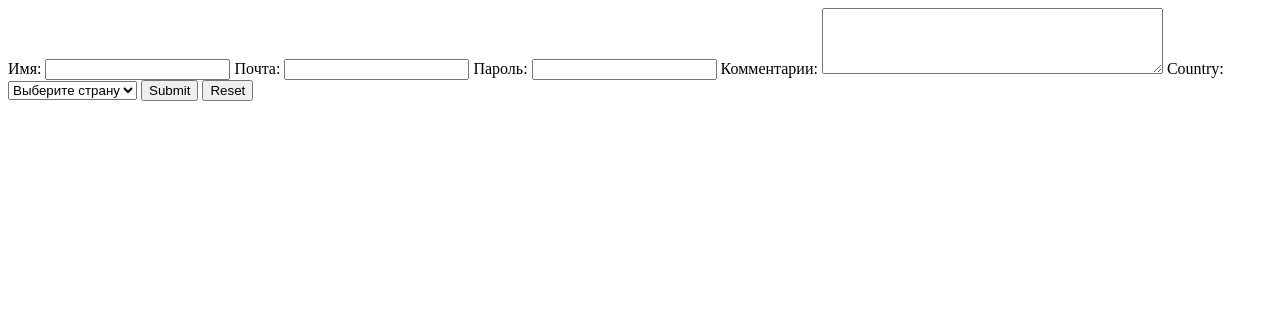
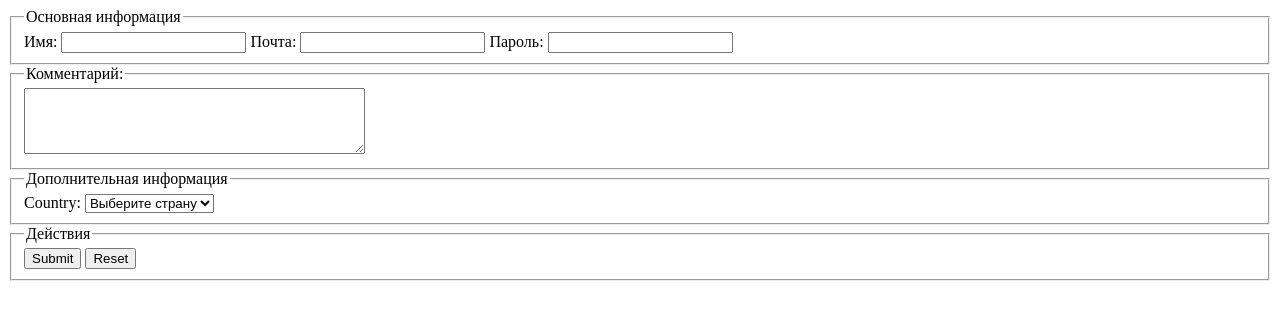
Before and after one commit to dimash-dev/html-homework, a plain HTML site: page Элементы-и-формы/ЭлементыИФормы.html in a window 1280 px wide. Drawn offline with Linux system fonts and the light colour scheme.

Commit message:
Добавил в код: fieldset,legend

```diff
--- a/Элементы-и-формы/ЭлементыИФормы.html
+++ b/Элементы-и-формы/ЭлементыИФормы.html
@@ -12,6 +12,8 @@
         <form action="/submit" method="post">
 
             <!-- Элемент <label> связывает текстовую метку с элементом формы, улучшая доступность -->
+        <fieldset>
+                <legend>Основная информация</legend>
             <label for="name">Имя:</label>
             <!-- Элемент <input> используется для ввода данных пользователем. Он имеет различные типы, которые определяют его поведение и внешний вид -->
             <input type="text" id="name" name="name" required>
@@ -21,11 +23,17 @@
 
             <label for="password">Пароль:</label>
             <input type="password" id="password" name="password" required>
+        </fieldset>
 
-            <label for="comments">Комментарии:</label>
+        <fieldset>
+                <legend>Комментарий:</legend>
+            <label for="comments"></label>
             <!-- Элемент <textarea> используется для многострочного ввода текста -->
             <textarea id="comments" name="comments" rows="4" cols="40" required></textarea>
+        </fieldset>
 
+        <fieldset>
+            <legend>Дополнительная информация</legend>
             <label for="country">Country:</label>
             <!-- Элемент <select> используется для создания выпадающего списка, который позволяет пользователю выбирать один или несколько вариантов -->
             <select name="country" id="country" required>
@@ -36,10 +44,14 @@
                 <option value="ca">Канада</option>
                 <option value="us">США</option>
             </select>
+        </fieldset>
 
+        <fieldset>
+            <legend>Действия</legend>
             <!-- Элемент <button> используется для создания кнопок, которые можно настроить для различных действий, таких как отправка формы или выполнение скриптов -->
             <button type="submit">Submit</button>
             <button type="reset">Reset</button>
+        </fieldset>
         </form>
 
     </body>
```
